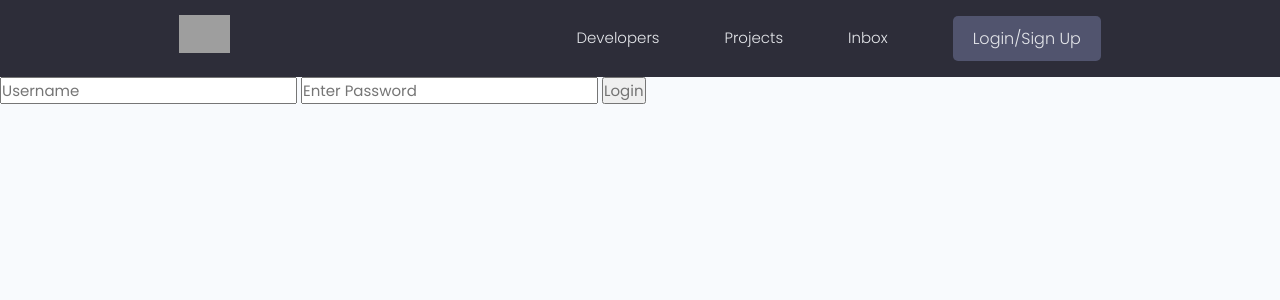
After one commit to jeffmlazo/devsearch, a Django app: page /login/ in a window 1280 px wide. The commit adds this page. Shown: the top 300 px of the page. Run offline with Django 4.2, Linux system fonts and the light colour scheme; some libraries are stand-ins or nearby versions; grey boxes are pictures that could not be loaded.

Commit message:
Add login aunthentication Add user logout functionality Add login page Add login & logout flash messages Add hiding of add project, logout, login/signup links

```diff
--- a/projects/views.py
+++ b/projects/views.py
@@ -1,5 +1,6 @@
 from django.shortcuts import render, redirect
 from django.http import HttpResponse
+from django.contrib.auth.decorators import login_required
 from .models import Project
 from .forms import ProjectForm
 
@@ -17,6 +18,7 @@ def project(request, pk):
     return render(request, "projects/single-project.html", context)
 
 
+@login_required(login_url='login')
 def createProject(request):
     form = ProjectForm()
 
@@ -31,6 +33,7 @@ def createProject(request):
     return render(request, "projects/project_form.html", context)
 
 
+@login_required(login_url='login')
 def updateProject(request, pk):
     project = Project.objects.get(id=pk)
     form = ProjectForm(instance=project)
@@ -45,6 +48,7 @@ def updateProject(request, pk):
     return render(request, "projects/project_form.html", context)
 
 
+@login_required(login_url='login')
 def deleteProject(request, pk):
     project = Project.objects.get(id=pk)
     if request.method == 'POST':
--- a/templates/main.html
+++ b/templates/main.html
@@ -23,6 +23,17 @@
 <body>
 
     {% include 'navbar.html' %}
+
+    {% if messages %}
+    <ul class="messages">
+        {% for message in messages %}
+        <li {% if message.tags %} class="{{ message.tags }}" {% endif %}>
+            {{ message }}
+        </li>
+        {% endfor %}
+    </ul>
+    {% endif %}
+
     {% block content %}
     {% endblock %}
 </body>
--- a/templates/navbar.html
+++ b/templates/navbar.html
@@ -16,8 +16,12 @@
                 <li class="header__menuItem"><a href="{% url 'profiles' %}">Developers</a></li>
                 <li class="header__menuItem"><a href="{% url 'projects' %}">Projects</a></li>
                 <li class="header__menuItem"><a href="{% url 'projects' %}">Inbox</a></li>
+                {% if request.user.is_authenticated %}
                 <li class="header__menuItem"><a href="{% url 'create-project' %}">Add Project</a></li>
-                <li class="header__menuItem"><a href="{% url 'projects' %}" class="btn btn--sub">Login/Sign Up</a></li>
+                <li class="header__menuItem"><a href="{% url 'logout' %}" class="btn btn--sub">Logout</a></li>
+                {% else %}
+                <li class="header__menuItem"><a href="{% url 'login' %}" class="btn btn--sub">Login/Sign Up</a></li>
+                {% endif %}
             </ul>
         </nav>
     </div>
--- /dev/null
+++ b/users/templates/users/login_register.html
@@ -0,0 +1,10 @@
+{% extends 'main.html' %}
+
+{% block content %}
+<form action="{% url 'login' %}" method="POST">
+    {% csrf_token %}
+    <input type="text" name="username" id="username" placeholder="Username">
+    <input type="password" name="password" id="password" placeholder="Enter Password">
+    <input type="submit" value="Login">
+</form>
+{% endblock %}
--- a/users/urls.py
+++ b/users/urls.py
@@ -2,6 +2,8 @@ from django.urls import path
 from . import views
 
 urlpatterns = [
+    path('login/', views.loginUser, name="login"),
+    path('logout/', views.logoutUser, name="logout"),
     path('', views.profiles, name="profiles"),
     path('profile/<str:pk>/', views.userProfile, name="user-profile"),
 ]
--- a/users/views.py
+++ b/users/views.py
@@ -1,5 +1,50 @@
-from django.shortcuts import render
+from django.shortcuts import render, redirect
+from django.contrib.auth import login, authenticate, logout
+from django.contrib.auth.decorators import login_required
+from django.contrib import messages
+from django.contrib.auth.models import User
 from .models import Profile
+
+
+def loginUser(request):
+
+    if request.user.is_authenticated:
+        return redirect('profiles')
+
+    if request.method == 'POST':
+        username = request.POST['username']
+        password = request.POST['password']
+
+        try:
+            user = User.objects.get(username=username)
+        except:
+            messages.error(request, 'Username does not exist')
+
+        # Checks in the database if the username and password match
+        user = authenticate(request, username=username, password=password)
+
+        # Check if the user is exist
+        if user is not None:
+            """
+            Creates a user session in the database in the user
+            table and a session data will be added in the browser
+            """
+            login(request, user)
+            return redirect('profiles')
+        else:
+            messages.error(request, 'Username OR password is incorrect')
+
+    return render(request, 'users/login_register.html')
+
+
+def logoutUser(request):
+    """
+    This method will delete the session data from the database
+    and in the browser
+    """
+    logout(request)
+    messages.error(request, 'User was logged out')
+    return redirect('login')
 
 
 def profiles(request):
```
Also changed, not shown: db.sqlite3.
